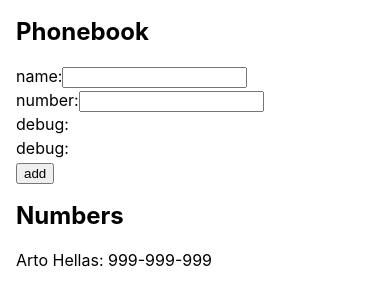
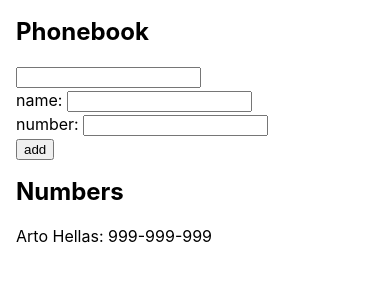
Before and after one commit to ludivinepoussier/fullstackopen, a React (Create React App) app in the folder part-2/phonebook/: page / in a window 390 px wide. Shown: the top 306 px of the page. Built offline with nearby package versions, Linux system fonts and the light colour scheme.

Commit message:
phonebook 2.9 done

```diff
--- a/part-2/phonebook/src/App.js
+++ b/part-2/phonebook/src/App.js
@@ -3,9 +3,9 @@ import Person from './components/Person'
 
 const App = (props) => {
     const [persons, setPersons] = useState(props.persons)
+    const [searchTerm, setSearchTerm] = useState('');
     const [newName, setNewName] = useState('')
     const [newNum, setNewNum] = useState('')
-
 
     const addPerson = (event) => {
         event.preventDefault()
@@ -16,7 +16,7 @@ const App = (props) => {
             id: persons.length + 1,
         }
 
-        if (persons.filter(person => person.name === newName).length > 0) {
+        if (persons.some(it => it.name === newName)) {
             window.alert(`${newName} is already added to phonebook`)
             setNewName('')
             setNewNum('')
@@ -26,6 +26,10 @@ const App = (props) => {
             setNewNum('')
         }
     }
+
+    const handleFilterChange = (event) => {
+        setSearchTerm(event.target.value);
+    };
 
     const handleNameChange = (event) => {
         setNewName(event.target.value)
@@ -38,30 +42,34 @@ const App = (props) => {
     return (
         <div>
             <h2>Phonebook</h2>
+            <input
+                value={searchTerm}
+                onChange={handleFilterChange}
+            />
             <form onSubmit={addPerson}>
                 <div>
-                    name:
+                    name:&nbsp;
                     <input
                         value={newName}
                         onChange={handleNameChange}/>
                 </div>
                 <div>
-                    number:
+                    number:&nbsp;
                     <input
                         value={newNum}
                         onChange={handleNumChange}/>
                 </div>
-                <div>debug: {newName}</div>
-                <div>debug: {newNum}</div>
                 <div>
                     <button type="submit">add</button>
                 </div>
             </form>
             <h2>Numbers</h2>
             <ul>
-                {persons.map((data) =>
-                    <Person key={data.id} data={data} />
-                )}
+                {persons
+                    .filter(it => it.name.toLowerCase().indexOf(searchTerm.toLowerCase())>=0)
+                    .map(it => (
+                    <Person key={it.id} data={it} />
+                ))}
             </ul>
         </div>
     )
```
